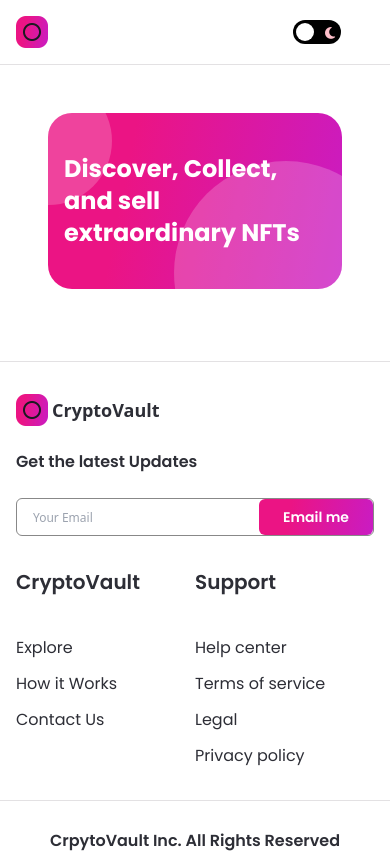
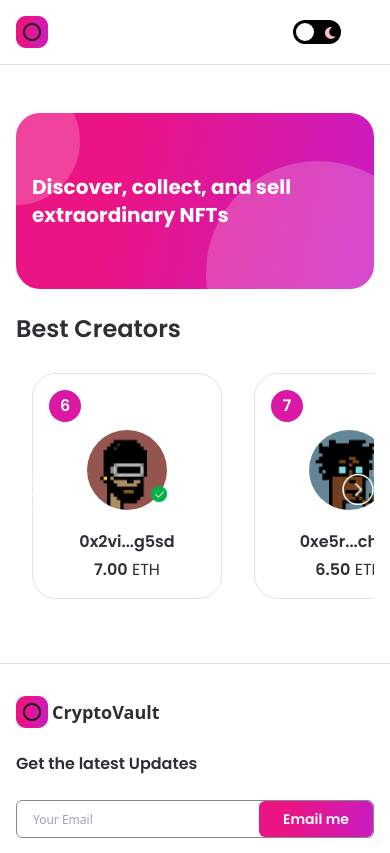
Before and after one commit to aviroopjana/CryptoVault, a Next.js app: page / in a window 390 px wide. Shown: the top 853 px of the page. Built offline with nearby package versions, Linux system fonts and the light colour scheme.

Commit message:
updating changes in index.js

```diff
--- a/pages/index.js
+++ b/pages/index.js
@@ -1,15 +1,79 @@
+import { useState, useEffect, useRef } from 'react';
+import Image from 'next/image';
+import { useTheme } from 'next-themes';
+
 import Banner from '../components/Banner';
+import CreatorCard from '../components/CreatorCard';
+import images from '../assets';
+import { makeId } from '../utils/makeId';
 
-const Home = () => (
-  <div className="flex justify-center sm:pz-4 p-12">
+const Home = () => {
+  const [hideButtons, setHideButtons] = useState(false);
+  const parentRef = useRef(null);
+  const scrollRef = useRef(null);
+  const { theme } = useTheme();
+
+  const handleScroll = (direction) => {
+    const { current } = scrollRef;
+    const scrollAmount = window.innerWidth > 1800 ? 270 : 210;
+    if (direction === 'left') {
+      current.scrollLeft -= scrollAmount;
+    } else {
+      current.scrollLeft += scrollAmount;
+    }
+  };
+
+  const isScrollable = () => {
+    const { current } = scrollRef;
+    const { current: parent } = parentRef;
+    setHideButtons(!(current?.scrollWidth >= parent?.offsetWidth));
+  };
+
+  useEffect(() => {
+    isScrollable();
+    window.addEventListener('resize', isScrollable);
+    return () => {
+      window.removeEventListener('resize', isScrollable);
+    };
+  }, []);
+
+  return (
+    <div className="flex justify-center sm:px-4 p-12">
       <div className="w-full minmd:w-4/5">
         <Banner
-        name="Discover, Collect, and sell extraordinary NFTs"
-        childStyles="md:text-4xl sm:text-2xl sx=text-xl text-left"
+          name="Discover, collect, and sell extraordinary NFTs"
           parentStyles="justify-start mb-6 h-72 sm:h-60 p-12 xs:p-4 xs:h-44 rounded-3xl"
+          childStyles="md:text-4xl sm:text-2xl xs:text-xl text-left"
         />
+        <div>
+          <h1 className="font-poppins dark:text-white text-nft-black-1 text-2xl minlg:text-4xl font-semibold ml-4 xs:ml-0">Best Creators</h1>
+          <div className="relative flex-1 max-w-full flex mt-3" ref={parentRef}>
+            <div className="flex flex-row w-max overflow-x-scroll no-scrollbar select-none" ref={scrollRef}>
+              {[6, 7, 8, 9, 10].map((i) => (
+                <CreatorCard
+                  key={`creator=${i}`}
+                  rank={i}
+                  creatorImage={images[`creator${i}`]}
+                  creatorName={`0x${makeId(3)}...${makeId(4)}`}
+                  creatorEths={10 - i * 0.5}
+                />
+              ))}
+              {!hideButtons && (
+              <>
+                <div onClick={() => handleScroll('left')} className="absolute w-8 h-8 minlg:w-12 minlg:h-12 top-45 cursor-pointer left-0">
+                  <Image src={images.left} layout="fill" objectFit="contain" alt="left-arrow" className={(theme === 'light') && 'filter invert'} />
+                </div>
+                <div onClick={() => handleScroll('right')} className="absolute w-8 h-8 minlg:w-12 minlg:h-12 top-45 cursor-pointer right-0">
+                  <Image src={images.right} layout="fill" objectFit="contain" alt="right-arrow" className={(theme === 'light') && 'filter invert'} />
+                </div>
+              </>
+              )}
+            </div>
+          </div>
+        </div>
       </div>
     </div>
   );
+};
 
 export default Home;
```
Lines whose indentation alone changed are shown as unchanged.
